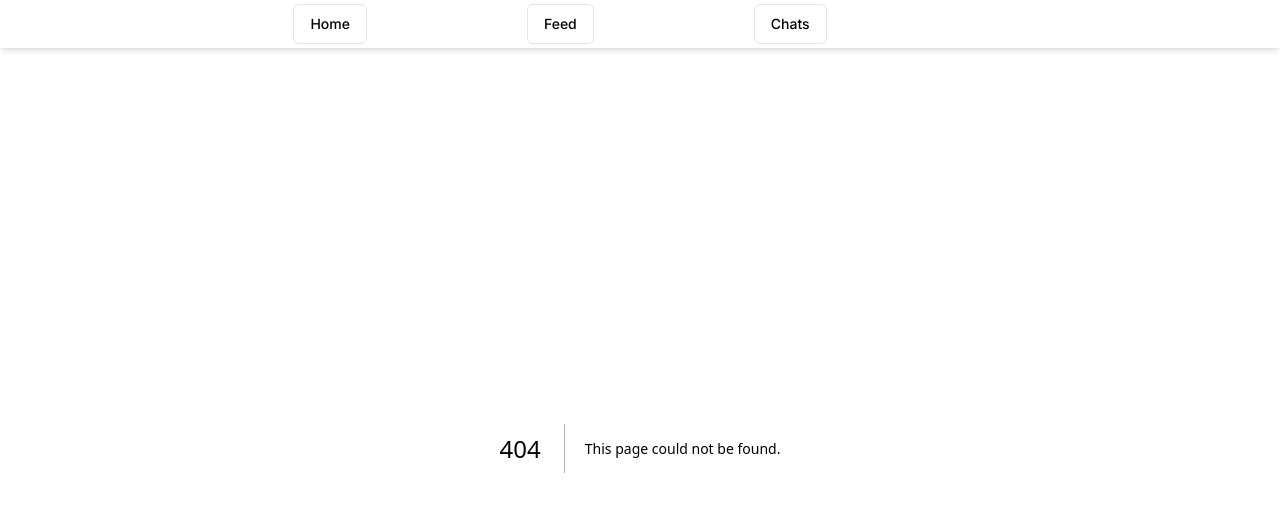
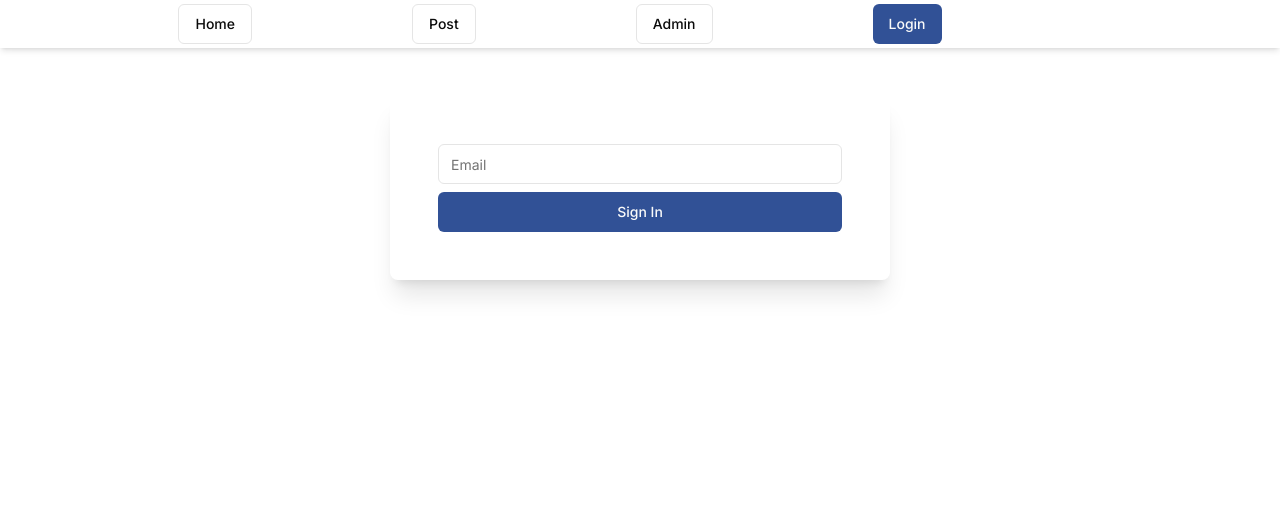
Before and after one commit to JOSHIK27/ucw, a Next.js app: page /login in a window 1280 px wide. Before the commit this address had no page. Shown: the top 512 px of the page. Built offline with nearby package versions, Linux system fonts and the light colour scheme; no server answers.

Commit message:
auth finished

```diff
--- a/package.json
+++ b/package.json
@@ -9,6 +9,7 @@
     "lint": "next lint"
   },
   "dependencies": {
+    "@auth/supabase-adapter": "^1.1.0",
     "@hookform/resolvers": "^3.4.2",
     "@radix-ui/react-accordion": "^1.1.2",
     "@radix-ui/react-dialog": "^1.0.5",
--- /dev/null
+++ b/src/app/(pages)/login/page.tsx
@@ -0,0 +1,8 @@
+import LoginCard from "@/components/login";
+export default function Login() {
+  return (
+    <>
+      <LoginCard />
+    </>
+  );
+}
--- a/src/app/page.tsx
+++ b/src/app/page.tsx
@@ -1,4 +1,5 @@
 import LandingPage from "@/components/landingPage";
+
 export default function Home() {
   return <LandingPage />;
 }
--- a/src/auth.ts
+++ b/src/auth.ts
@@ -1,39 +1,16 @@
-// import NextAuth from "next-auth";
-// import Credentials from "next-auth/providers/credentials";
-// // Your own logic for dealing with plaintext password strings; be careful!
-// import { saltAndHashPassword } from "@/utils/password";
+import NextAuth from "next-auth";
+import { SupabaseAdapter } from "@auth/supabase-adapter";
+import Resend from "next-auth/providers/resend";
 
-// export const { handlers, signIn, signOut, auth } = NextAuth({
-//   providers: [
-//     Credentials({
-//       // You can specify which fields should be submitted, by adding keys to the `credentials` object.
-//       // e.g. domain, username, password, 2FA token, etc.
-//       credentials: {
-//         email: {},
-//         password: {},
-//       },
-//       authorize: async (credentials) => {
-//         let user = null;
-
-//         // logic to salt and hash password
-//         const pwHash = saltAndHashPassword(credentials.password);
-
-//         // logic to verify if user exists
-//         user = await getUserFromDb(credentials.email, pwHash);
-
-//         if (!user) {
-//           // No user found, so this is their first attempt to login
-//           // meaning this is also the place you could do registration
-//           throw new Error("User not found.");
-//         }
-
-//         // return user object with the their profile data
-//         return user;
-//       },
-//     }),
-//   ],
-//   session: {
-//     strategy: "jwt",
-//   },
-//   secret: process.env.AUTH_SECRET,
-// });
+export const { handlers, auth, signIn, signOut } = NextAuth({
+  providers: [
+    Resend({
+      apiKey: process.env.AUTH_RESEND_KEY,
+      from: process.env.NEXT_PUBLIC_EMAIL_FROM,
+    }),
+  ],
+  adapter: SupabaseAdapter({
+    url: process.env.NEXT_PUBLIC_SUPABASE_URL,
+    secret: process.env.NEXT_PUBLIC_SUPABASE_SERVICE_ROLE_KEY,
+  }),
+});
--- /dev/null
+++ b/src/components/login.tsx
@@ -0,0 +1,22 @@
+import { Button } from "@/components/ui/button";
+
+import { Input } from "@/components/ui/input";
+
+import { signIn } from "../auth";
+
+export default function LoginCard() {
+  return (
+    <form
+      action={async (formData) => {
+        "use server";
+        await signIn("resend", formData);
+      }}
+      className="space-y-[8px] mt-12 w-[500px] mx-auto  p-12 rounded-lg shadow-xl"
+    >
+      <Input type="text" name="email" placeholder="Email" />
+      <Button className="w-full bg-[#315196] hover:bg-[#2d4069]" type="submit">
+        Sign In
+      </Button>
+    </form>
+  );
+}
--- a/src/components/nav.tsx
+++ b/src/components/nav.tsx
@@ -13,14 +13,15 @@ export default async function Nav() {
             Home
           </Button>
         </Link>
-        <Link href={"../feed"}>
-          <Button className="mr-40" variant={"outline"}>
-            Feed
-          </Button>
-        </Link>
-        <Link href={"../chats"}>
-          <Button className="mr-40" variant={"outline"}>
-            Chats
+        <Button className="mr-40" variant={"outline"}>
+          Post
+        </Button>
+        <Button className="mr-40" variant={"outline"}>
+          Admin
+        </Button>
+        <Link href={"../login"}>
+          <Button className="mr-40 bg-[#315196] hover:bg-[#2d4069]">
+            Login
           </Button>
         </Link>
       </div>
--- /dev/null
+++ b/src/middleware.ts
@@ -0,0 +1 @@
+export { auth as middleware } from "@/auth";
```
Also changed, not shown: 1 other file (tests, documents, lock files or other folders).
